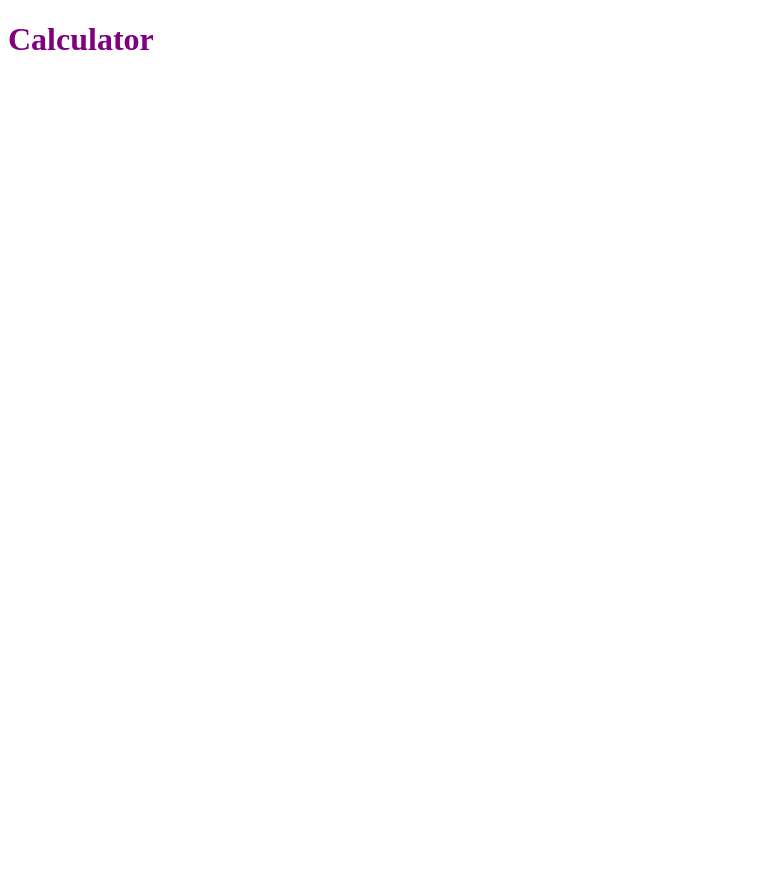
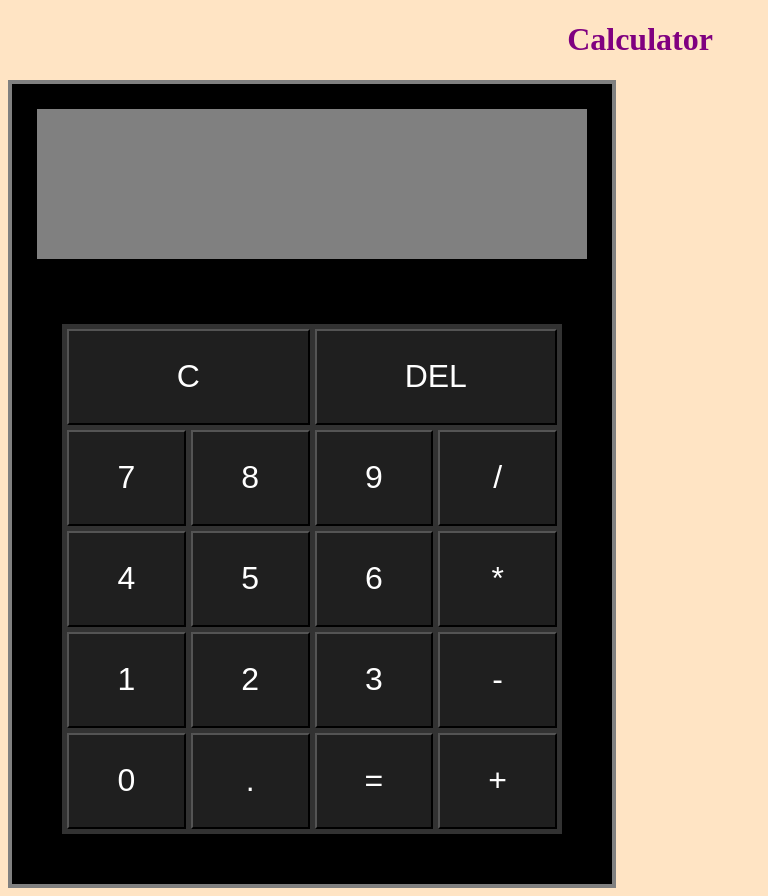
Before and after one commit to zedeloc/calculator, a plain HTML site: page index.html in a window 1280 px wide. Shown: the whole page, without its empty margins (0-768 px from the left). Before the commit the page ends 800 px from the top, so only its background shows below. Drawn offline with Linux system fonts and the light colour scheme.

Commit message:
Create calculator in HTML and style with CSSHTML

```diff
--- a/index.html
+++ b/index.html
@@ -12,6 +12,40 @@
 
     <!-- Create a basic HTML calculator with buttons for each digit and operator (including =). -->
 
+    <div id="calculator-body">
+        <div id="display"></div>
+        <div id="keyboard">
+            <div class="key-row">
+                <button id="clear" class="key">C</button>
+                <button id="delete" class="key">DEL</button>
+            </div>
+            <div class="key-row">
+                <button id="7" class="key">7</button>
+                <button id="8" class="key">8</button>
+                <button id="9" class="key">9</button>
+                <button id="divide" class="key">/</button>
+            </div>
+            <div class="key-row">
+                <button id="4" class="key">4</button>
+                <button id="5" class="key">5</button>
+                <button id="6" class="key">6</button>
+                <button id="multiply" class="key">*</button>
+            </div>
+            <div class="key-row">
+                <button id="1" class="key">1</button>
+                <button id="2" class="key">2</button>
+                <button id="3" class="key">3</button>
+                <button id="subtract" class="key">-</button>
+            </div>
+            <div class="key-row">
+                <button id="0" class="key">0</button>
+                <button id="point" class="key">.</button>
+                <button id="equals" class="key">=</button>
+                <button id="add" class="key">+</button>
+            </div>
+        </div>
+    </div>
+
     <!-- There should also be a display for the calculator. Go ahead and fill it with some dummy numbers so it looks correct. -->
 
     <!-- Add a “clear” button. -->
--- a/style.css
+++ b/style.css
@@ -1,7 +1,56 @@
 body {
+    text-align: center;
+    background-color: bisque;
 }
 
 h1 {
     color: purple;
     font-weight: bold;
 }
+
+#calculator-body {
+    display: flex;
+    flex-direction: column;
+    align-items: stretch;
+    background-color: black;
+    border: 4px solid grey;
+    width: 600px;
+    height: 800px;
+}
+
+#display {
+    background-color: gray;
+    height: 150px;
+    margin: 25px;
+}
+
+#keyboard {
+    display: flex;
+    flex-direction: column;
+    align-items: stretch;
+    height: 500px;
+    background-color: rgb(50, 50, 50);
+    margin: 50px;
+    margin-top: auto;
+    gap: 5px;
+    padding: 5px;
+}
+
+.key-row {
+    display: flex;
+    flex: 1;
+    justify-content: stretch;
+    align-items: stretch;
+    gap: 5px;
+}
+
+.key {
+    font-size: 32px;
+    display: flex;
+    align-items: center;
+    justify-content: center;
+    flex: 1;
+    text-align: center;
+    color: white;
+    background-color: rgb(31, 31, 31);
+}
```
